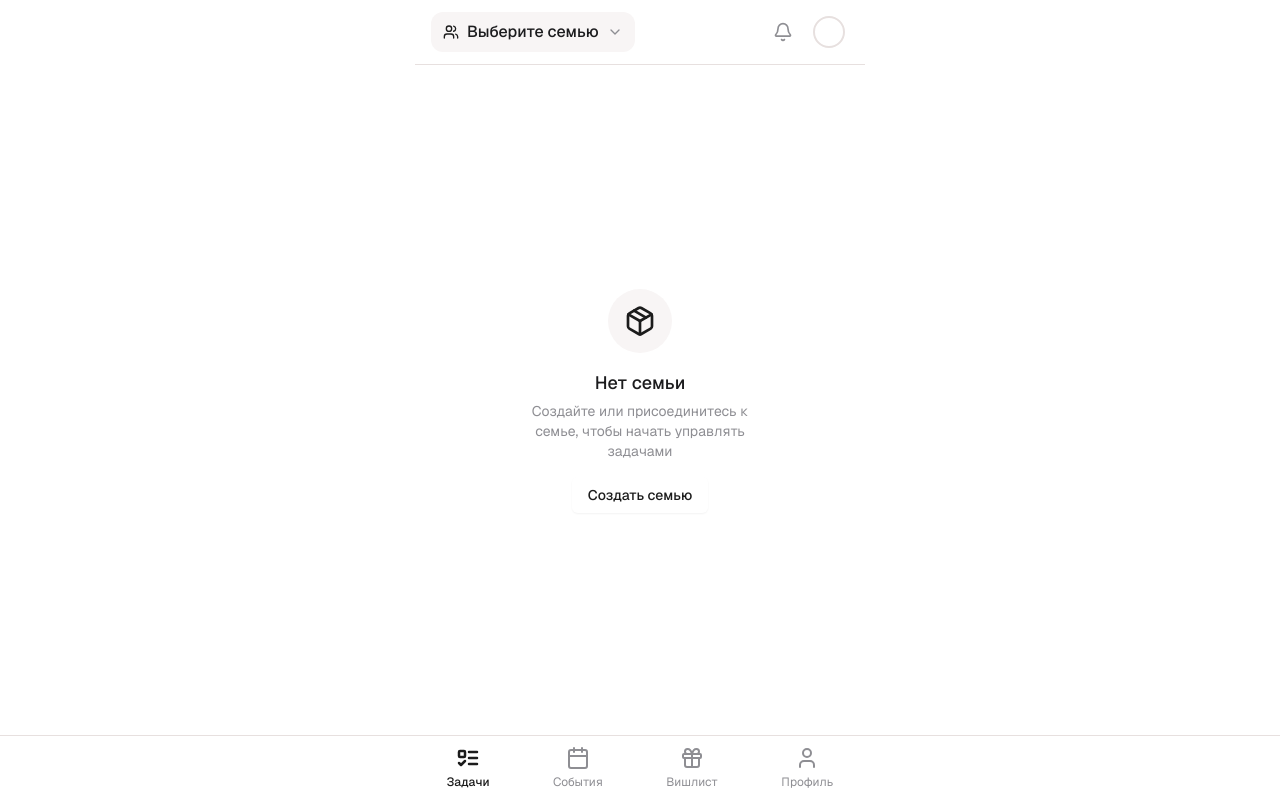
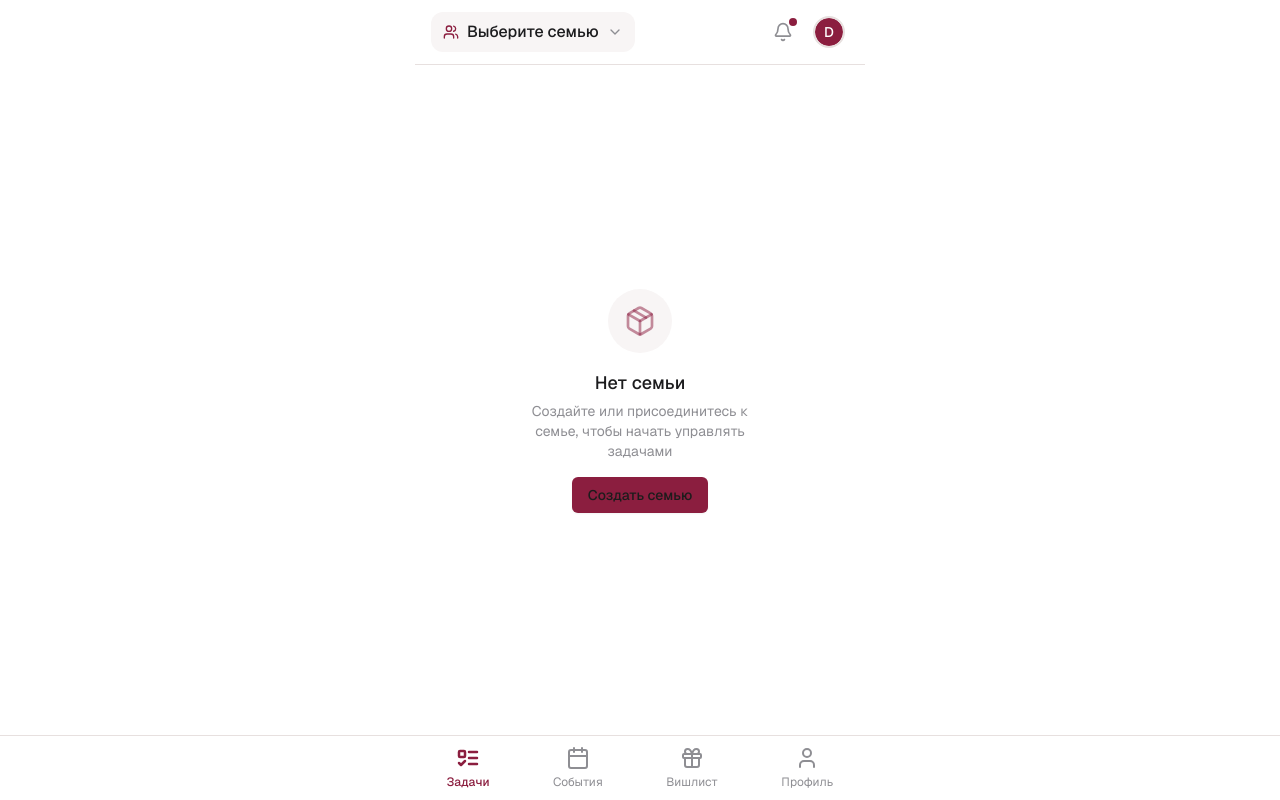
Before and after one commit to twenty7els9090/KINCIRCLE1, a Next.js app: page / in a window 1280 px wide. Built offline with nearby package versions, Linux system fonts and the light colour scheme.

Commit message:
Add files via upload

```diff
--- a/src/app/globals.css
+++ b/src/app/globals.css
@@ -1,6 +1,23 @@
 @import "tailwindcss";
 
 /* KINCIRCLE Design System - White + Burgundy Theme */
+
+/* Tailwind v4 Theme Configuration */
+@theme {
+  --color-burgundy: #8B1E3F;
+  --color-burgundy-light: #A93B5C;
+  --color-burgundy-dark: #6B1830;
+  --color-burgundy-50: #FDF5F7;
+  --color-burgundy-100: #F8E8EC;
+  --color-burgundy-200: #F0D0D9;
+  --color-burgundy-300: #E4A8BA;
+  --color-burgundy-400: #D4809A;
+  --color-burgundy-500: #C2587A;
+  --color-burgundy-600: #A93B5C;
+  --color-burgundy-700: #8B1E3F;
+  --color-burgundy-800: #6B1830;
+  --color-burgundy-900: #4A1121;
+}
 
 :root {
   /* Primary Colors */
```
